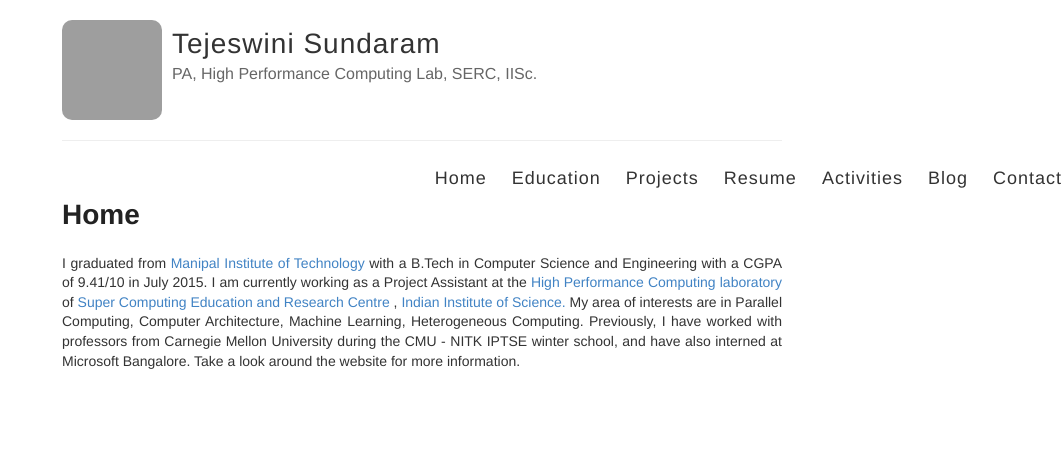
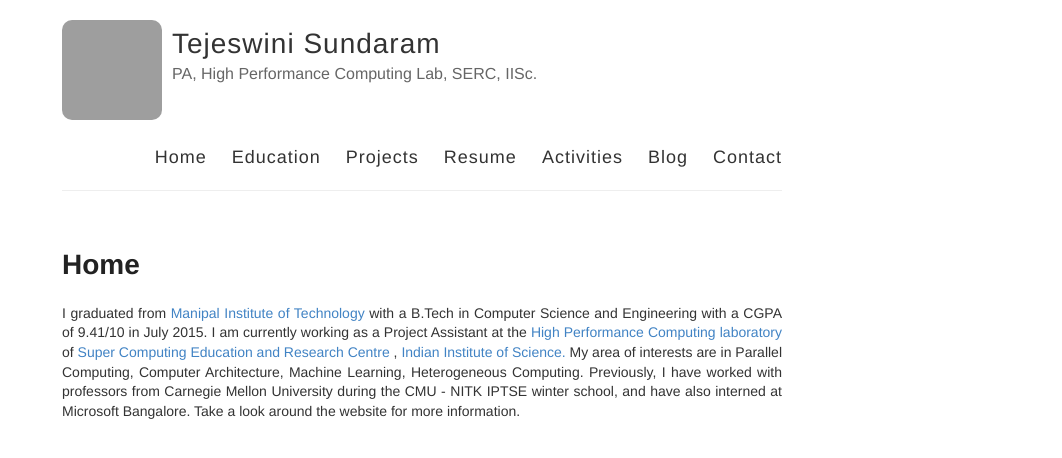
Before and after one commit to tejeswinisundaram/tejeswinisundaram.github.io, a Jekyll site: the page built from home.md, in a window 1280 px wide. Shown: the top 458 px of the page, without its empty margins (218-1280 px from the left). Built offline with Jekyll 4.4.1, drawn with Linux system fonts in a browser that asks for light colours; Markdown is read by kramdown in place of the engine named in the settings; grey boxes are pictures that could not be loaded.

Commit message:
Update default.html

```diff
--- a/_layouts/default.html
+++ b/_layouts/default.html
@@ -12,6 +12,7 @@
     <link rel="stylesheet" type="text/css" href="{{ site.baseurl }}/style.css" />
     <link rel="alternate" type="application/rss+xml" title="{{ site.name }} - {{ site.description }}" href="{{ site.baseurl }}/feed.xml" />
 
+
   </head>
 
   <body>
@@ -23,8 +24,6 @@
           <div class="site-info">
             <h1 class="site-name"><a href="{{ site.baseurl }}/">{{ site.name }}</a></h1>
             <p class="site-description">{{ site.description }}</p>
-              <div class="clearfix"></div>
-    </div>
           </div>
 
           <nav>
```
